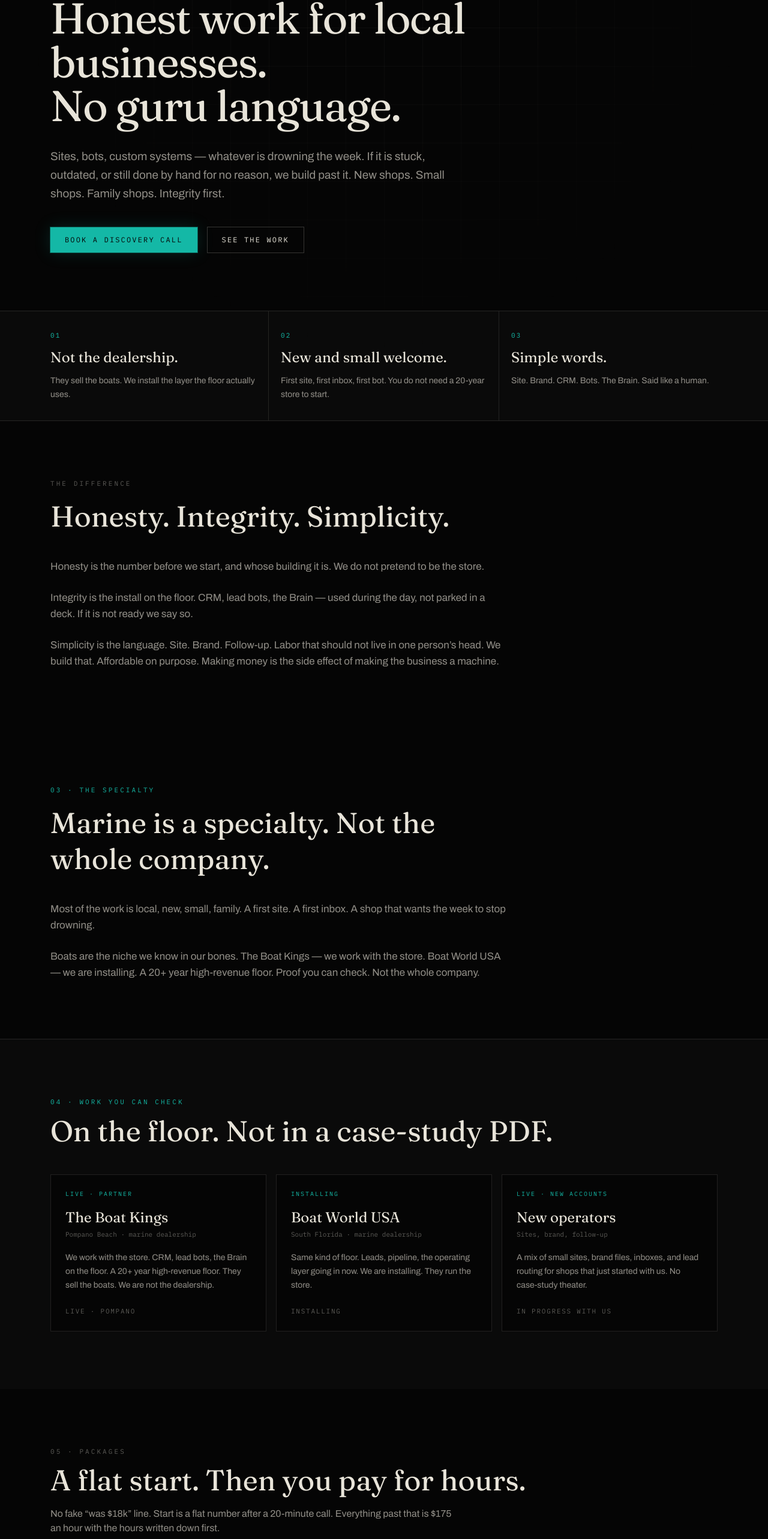
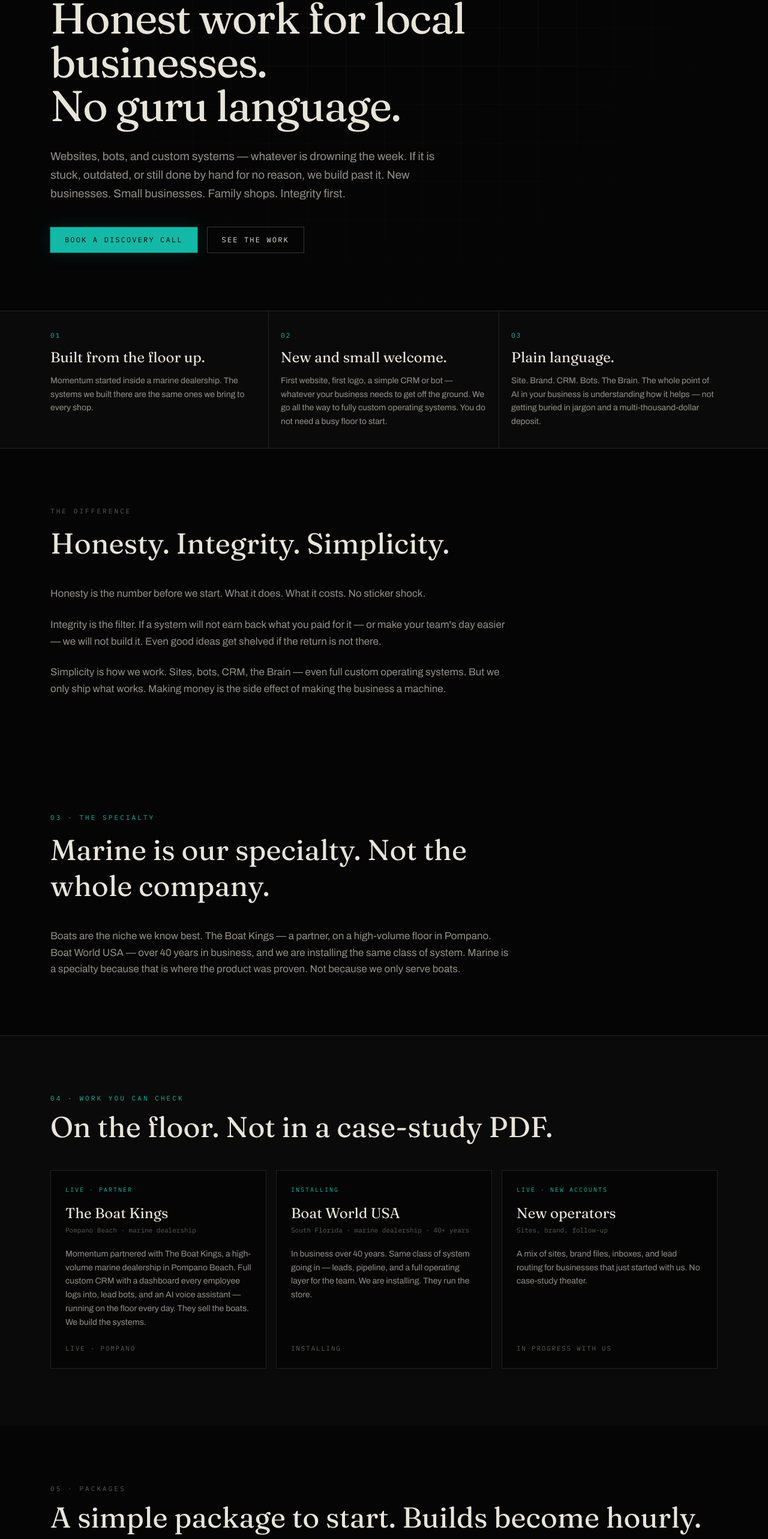
Before and after one commit to beefcake954/momentum-site, a React (Vite) app: page / in a window 1280 px wide. Shown: the part 210-2776 px from the top of the page at 60% size. Built offline with nearby package versions, Linux system fonts and the light colour scheme.

Commit message:
Claude copy pass

```diff
--- a/src/App.jsx
+++ b/src/App.jsx
@@ -8,14 +8,14 @@ const packages = [
     name: "Start",
     price: "$500–$750",
     time: "Set on the call. Flat. Done in days.",
-    pitch: "A real small site. Pages. Brand. Email. Not a one-block landing page.",
+    pitch: "Launch-ready from day one. A real multi-page site, brand, and inbox — built with care, not cranked out.",
     includes: [
       "3 logo files ready to print and use",
-      "Small multi-page site — Home, Services, Contact, plus what the call says you need",
+      "Multi-page site built to launch — Home, Services, Contact, plus what the call says you need",
       "Google Workspace year one (one branded inbox)",
       "Form that hits your phone or inbox",
     ],
-    not: "Not a giant brochure. Not ads. Not a CRM. $500 if the scope is tight. $750 if it is not.",
+    not: "Not a one-block landing page. Not ads. Not a CRM. $500 if the scope is tight. $750 if it is not.",
     featured: true,
   },
   {
@@ -27,7 +27,7 @@ const packages = [
     includes: [
       "Anything past Start — more pages, more structure, better local search",
       "Ads and creative when you want the phone to ring on purpose",
-      "Lead routing, alerts, follow-up that does not live in someone’s head",
+      "Lead routing, alerts, follow-up that does not live in someone's head",
       "Quoted in hours. No surprise balloon at the end.",
     ],
     not: "Not a $12k sticker to look expensive. Hours × $175.",
@@ -36,12 +36,12 @@ const packages = [
     id: "03",
     name: "System",
     price: "Deposit + retainer",
-    time: "CRM, lead bots, the Brain. Then we stay on it.",
-    pitch: "The operating layer the shop actually runs: a real CRM, lead bots, and the Brain that keeps follow-up from living in one person’s head.",
+    time: "CRM, pipelines, lead bots. Then we stay on it.",
+    pitch: "The operating layer the shop actually runs on: a real CRM, pipelines, lead bots, and the site wired in so follow-up does not live in one person's head.",
     includes: [
       "CRM — lead inbox, statuses, notes, pipeline",
       "Lead bots to Telegram or text the moment a lead hits",
-      "The Brain — context and routing so the floor is not guessing",
+      "Pipelines — every lead has a stage and an owner",
       "Site wired in so the form does not die in email. Deposit to start. Retainer so it stays alive. Same $175/hr for scoped extras.",
     ],
     not: "Not a one-week install you forget. Deposit + retainer. Hours written down first.",
@@ -52,21 +52,21 @@ const work = [
     tag: "Live · partner",
     name: "The Boat Kings",
     meta: "Pompano Beach · marine dealership",
-    body: "We work with the store. CRM, lead bots, the Brain on the floor. A 20+ year high-revenue floor. They sell the boats. We are not the dealership.",
+    body: "Momentum partnered with The Boat Kings, a high-volume marine dealership in Pompano Beach. Full custom CRM with a dashboard every employee logs into, lead bots, and an AI voice assistant — running on the floor every day. They sell the boats. We build the systems.",
     foot: "Live · Pompano",
   },
   {
     tag: "Installing",
     name: "Boat World USA",
-    meta: "South Florida · marine dealership",
-    body: "Same kind of floor. Leads, pipeline, the operating layer going in now. We are installing. They run the store.",
+    meta: "South Florida · marine dealership · 40+ years",
+    body: "In business over 40 years. Same class of system going in — leads, pipeline, and a full operating layer for the team. We are installing. They run the store.",
     foot: "Installing",
   },
   {
     tag: "Live · new accounts",
     name: "New operators",
     meta: "Sites, brand, follow-up",
-    body: "A mix of small sites, brand files, inboxes, and lead routing for shops that just started with us. No case-study theater.",
+    body: "A mix of sites, brand files, inboxes, and lead routing for businesses that just started with us. No case-study theater.",
     foot: "In progress with us",
   },
 ];
@@ -110,9 +110,10 @@ export default function App() {
             No guru language.
           </h1>
           <p className="mt-8 max-w-2xl text-[17px] leading-relaxed text-[var(--color-mute)] md:text-[19px]">
-            Sites, bots, custom systems — whatever is drowning the week. If it
-            is stuck, outdated, or still done by hand for no reason, we build
-            past it. New shops. Small shops. Family shops. Integrity first.
+            Websites, bots, and custom systems — whatever is drowning the week.
+            If it is stuck, outdated, or still done by hand for no reason, we
+            build past it. New businesses. Small businesses. Family shops.
+            Integrity first.
           </p>
           <div className="mt-10 flex flex-wrap items-center gap-4">
             <a href="#book" className="glow-cta bg-teal px-6 py-3 font-mono text-[12px] uppercase tracking-[0.18em] text-ink">
@@ -126,9 +127,9 @@ export default function App() {
         <section className="border-y border-[var(--color-line)] bg-panel">
           <div className="mx-auto grid max-w-6xl gap-0 md:grid-cols-3">
             {[
-              ["01", "Not the dealership.", "They sell the boats. We install the layer the floor actually uses."],
-              ["02", "New and small welcome.", "First site, first inbox, first bot. You do not need a 20-year store to start."],
-              ["03", "Simple words.", "Site. Brand. CRM. Bots. The Brain. Said like a human."],
+              ["01", "Built from the floor up.", "Momentum started inside a marine dealership. The systems we built there are the same ones we bring to every shop."],
+              ["02", "New and small welcome.", "First website, first logo, a simple CRM or bot — whatever your business needs to get off the ground. We go all the way to fully custom operating systems. You do not need a busy floor to start."],
+              ["03", "Plain language.", "Site. Brand. CRM. Bots. The Brain. The whole point of AI in your business is understanding how it helps — not getting buried in jargon and a multi-thousand-dollar deposit."],
             ].map(([n, t, b]) => (
               <div key={n} className="border-[var(--color-line)] px-5 py-8 md:border-r md:last:border-r-0">
                 <div className="font-mono text-[11px] tracking-[0.2em] text-teal">{n}</div>
@@ -145,37 +146,33 @@ export default function App() {
           </h2>
           <div className="mt-10 max-w-3xl space-y-6 text-[17px] leading-relaxed text-[var(--color-mute)]">
             <p>
-              Honesty is the number before we start, and whose building it is.
-              We do not pretend to be the store.
+              Honesty is the number before we start. What it does. What it
+              costs. No sticker shock.
             </p>
             <p>
-              Integrity is the install on the floor. CRM, lead bots, the Brain —
-              used during the day, not parked in a deck. If it is not ready we
-              say so.
+              Integrity is the filter. If a system will not earn back what you
+              paid for it — or make your team's day easier — we will not build
+              it. Even good ideas get shelved if the return is not there.
             </p>
             <p>
-              Simplicity is the language. Site. Brand. Follow-up. Labor that
-              should not live in one person’s head. We build that. Affordable
-              on purpose. Making money is the side effect of making the
-              business a machine.
+              Simplicity is how we work. Sites, bots, CRM, the Brain — even
+              full custom operating systems. But we only ship what works.
+              Making money is the side effect of making the business a machine.
             </p>
           </div>
         </section>
         <section id="marine" className="mx-auto max-w-6xl px-5 py-24">
           <p className="font-mono text-[11px] uppercase tracking-[0.28em] text-teal">03 · The specialty</p>
           <h2 className="mt-4 max-w-3xl font-serif text-4xl leading-tight md:text-5xl">
-            Marine is a specialty. Not the whole company.
+            Marine is our specialty. Not the whole company.
           </h2>
           <div className="mt-10 max-w-3xl space-y-6 text-[17px] leading-relaxed text-[var(--color-mute)]">
             <p>
-              Most of the work is local, new, small, family. A first site. A
-              first inbox. A shop that wants the week to stop drowning.
-            </p>
-            <p>
-              Boats are the niche we know in our bones. The Boat Kings — we
-              work with the store. Boat World USA — we are installing. A 20+
-              year high-revenue floor. Proof you can check. Not the whole
-              company.
+              Boats are the niche we know best. The Boat Kings — a partner, on
+              a high-volume floor in Pompano. Boat World USA — over 40 years in
+              business, and we are installing the same class of system. Marine
+              is a specialty because that is where the product was proven. Not
+              because we only serve boats.
             </p>
           </div>
         </section>
@@ -206,9 +203,9 @@ export default function App() {
         </section>
         <section id="packages" className="mx-auto max-w-6xl px-5 py-24">
           <p className="font-mono text-[11px] uppercase tracking-[0.28em] text-[var(--color-faint)]">05 · Packages</p>
-          <h2 className="mt-4 font-serif text-4xl md:text-5xl">A flat start. Then you pay for hours.</h2>
+          <h2 className="mt-4 font-serif text-4xl md:text-5xl">A simple package to start. Builds become hourly.</h2>
           <p className="mt-5 max-w-2xl text-[var(--color-mute)]">
-            No fake “was $18k” line. Start is a flat number after a 20-minute
+            No fake "was $18k" line. Start is a flat number after a 20-minute
             call. Everything past that is $175 an hour with the hours written
             down first.
           </p>
@@ -252,10 +249,13 @@ export default function App() {
                 <p className="font-mono text-[11px] tracking-[0.2em] text-teal">04</p>
                 <h3 className="mt-2 font-serif text-3xl">Custom</h3>
                 <p className="mt-3 max-w-2xl text-[var(--color-mute)]">
-                  If it is the full CRM, the lead bots, and the Brain — the
-                  thing the whole store lives in — that is not a package. We
-                  scope it, take a deposit, then a retainer so it keeps moving.
-                  Same $175 an hour. You will know the number before we build.
+                  Command-class. A full operating system scoped to your
+                  business — CRM, lead bots, dashboards, AI agents, and
+                  whatever the operation needs to run without guessing. Not just
+                  marine. Not just leads. If the whole team is going to live in
+                  it, that is Custom. We scope it, take a deposit, then a
+                  retainer so it keeps moving. Same $175 an hour. You will know
+                  the number before we build.
                 </p>
               </div>
               <a href="#book" className="border border-teal px-5 py-3 font-mono text-[11px] uppercase tracking-[0.16em] text-teal">
@@ -270,7 +270,7 @@ export default function App() {
             <div className="mt-8 grid gap-8 md:grid-cols-3">
               {[
                 ["You pick a time.", "Twenty minutes. Calendar holds it. I get pinged on Telegram the second you book."],
-                ["You show me the mess.", "The site. The brand files. The bots that do not fire. The CRM nobody uses. The labor that only lives in one person’s head."],
+                ["You show me what needs work.", "The site. The brand files. The bots that do not fire. The CRM nobody uses. Or something brand new — a first website, a system to cut labor, a way to get your team organized. Show me where it hurts."],
                 ["You leave with a number.", "Start, Build, System, or Custom. If it is not a fit I will say so."],
               ].map(([t, b], i) => (
                 <div key={t}>
@@ -305,8 +305,8 @@ export default function App() {
             </div>
           </div>
           <p className="max-w-sm text-xs leading-relaxed text-[var(--color-faint)]">
-            Built for local operators. Honesty, integrity, simplicity. We work
-            with the stores. We are not the stores.
+            Built for local operators. Honesty, integrity, simplicity.
+            Momentum is its own company. We partner with the stores.
           </p>
         </div>
       </footer>
```
